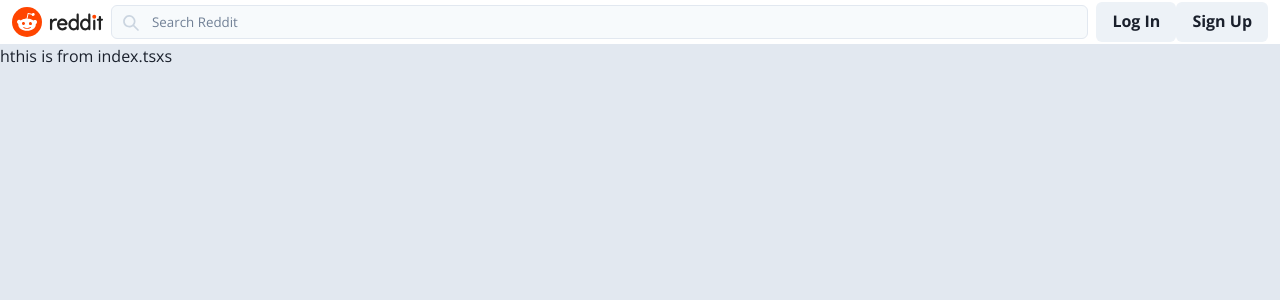
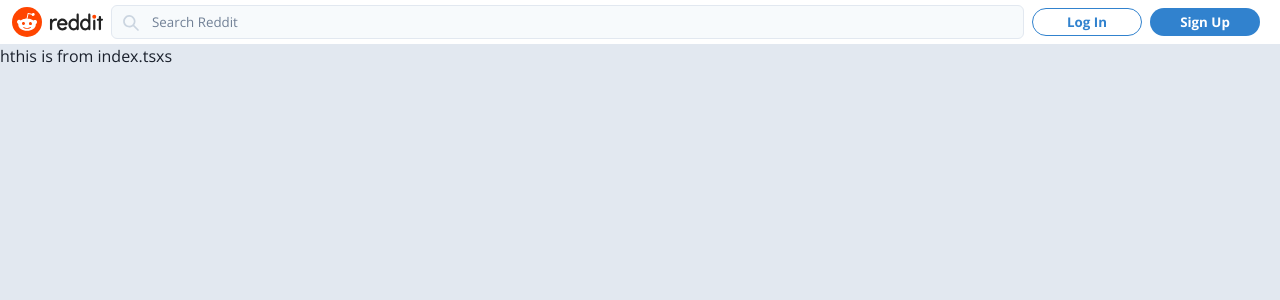
Before and after one commit to alaminalifaa7/reddit-clone, a Next.js app: page / in a window 1280 px wide. Shown: the top 300 px of the page. Built offline with nearby package versions, Linux system fonts and the light colour scheme.

Commit message:
added button ts file to configure button style and added it to theme to make it global

```diff
--- /dev/null
+++ b/src/chakra/button.ts
@@ -0,0 +1,43 @@
+import type { ComponentStyleConfig } from "@chakra-ui/theme";
+
+export const Button: ComponentStyleConfig = {
+  baseStyle: {
+    borderRadius: "60px",
+    fontSize: "10pt",
+    fontWeight: 700,
+    _focus: {
+      boxShadow: "none",
+    },
+  },
+  sizes: {
+    sm: {
+      fontSize: "8pt",
+    },
+    md: {
+      fontSize: "10pt",
+      // height: "28px",
+    },
+  },
+  variants: {
+    solid: {
+      color: "white",
+      bg: "blue.500",
+      _hover: {
+        bg: "blue.400",
+      },
+    },
+    outline: {
+      color: "blue.500",
+      border: "1px solid",
+      borderColor: "blue.500",
+    },
+    oauth: {
+      height: "34px",
+      border: "1px solid",
+      borderColor: "gray.300",
+      _hover: {
+        bg: "gray.50",
+      },
+    },
+  },
+};
--- a/src/chakra/theme.ts
+++ b/src/chakra/theme.ts
@@ -3,7 +3,7 @@
 import "@fontsource/open-sans/300.css";
 import "@fontsource/open-sans/400.css";
 import "@fontsource/open-sans/700.css";
-import {Button} from "@chakra-ui/react";
+import {Button} from "./button";
 // 2. Call `extendTheme` and pass your custom values
 export const theme = extendTheme({
   colors: {
--- a/src/components/Navbar/RightContent/AuthButtons.tsx
+++ b/src/components/Navbar/RightContent/AuthButtons.tsx
@@ -4,8 +4,23 @@
 const AuthButtons: React.FC = () => {
   return (
     <>
-      <Button>Log In</Button>
-      <Button>Sign Up</Button>
+      <Button
+        variant="outline"
+        height="28px"
+        display={{ base: "none", sm: "flex" }}
+        width={{ base: "70px", md: "110px" }}
+        mr={2}
+      >
+        Log In
+      </Button>
+      <Button
+        height="28px"
+        display={{ base: "none", sm: "flex" }}
+        width={{ base: "70px", md: "110px" }}
+        mr={2}
+      >
+        Sign Up
+      </Button>
     </>
   );
 };
```
